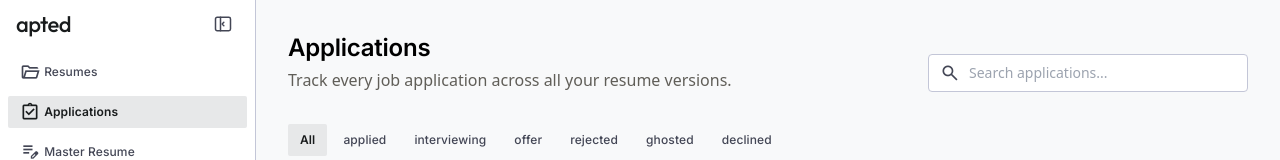
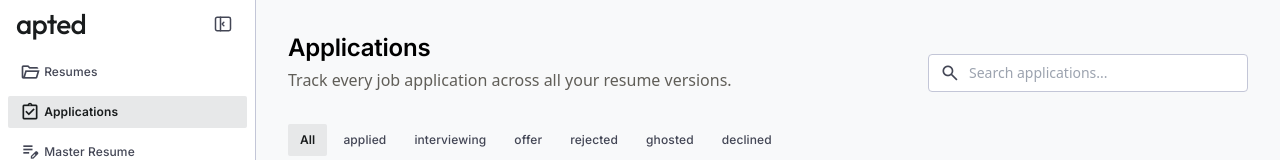
Before and after one commit to premiumfriedrice/apted, a Next.js app: page /applications in a window 1280 px wide. Shown: the top 160 px of the page. Built offline with nearby package versions, Linux system fonts and the light colour scheme; no server answers; the database is empty.

Commit message:
fix: match expanded sidebar apted logo font size to collapsed 'a' (28px)

```diff
--- a/src/components/AppShell.tsx
+++ b/src/components/AppShell.tsx
@@ -105,7 +105,7 @@ function SidebarInner({
           </button>
         ) : (
           <>
-            <Link href="/" className="text-[22px] font-medium tracking-tight text-on-surface" style={{ fontFamily: "'Outfit', sans-serif" }}>
+            <Link href="/" className="text-[28px] font-medium tracking-tight text-on-surface" style={{ fontFamily: "'Outfit', sans-serif" }}>
               apted
             </Link>
             <button
```
